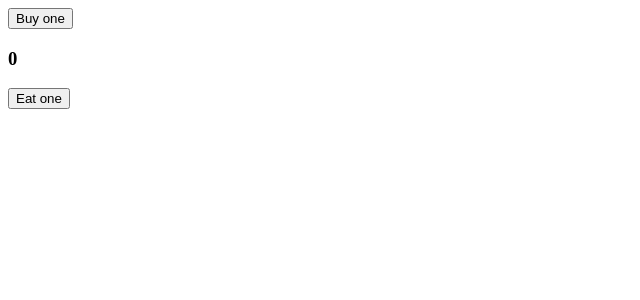
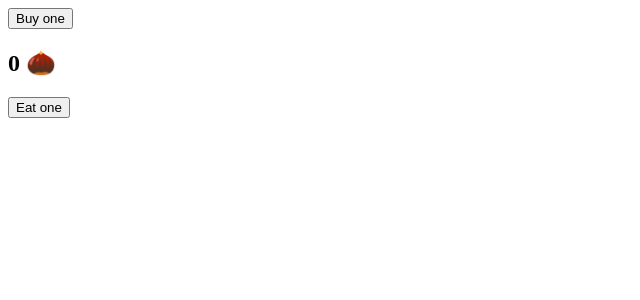
Before and after one commit to laurakocsis/goldenacornapp, a React app: page / in a window 1280 px wide. Shown: the top 300 px of the page, without its empty margins (0-640 px from the left). Built offline with nearby package versions, Linux system fonts and the light colour scheme; the HTML template or start-up script is replaced by a standard one.

Commit message:
feat(goldenacorn): counting with arrow keys

```diff
--- a/src/App.js
+++ b/src/App.js
@@ -31,12 +31,22 @@ class App extends Component {
       <React.Fragment>
         <Button clicked={this.incrementCount} value={this.state.buttons[0].text} />
         <Display>
-          <h3>{this.state.count}</h3>
+          <h2>{this.state.count} 🌰</h2>
         </Display>
         <Button clicked={this.decreaseCount} value={this.state.buttons[1].text} />
       </React.Fragment>
     )
   }
+
+  componentDidMount() {
+    document.addEventListener("keydown", (e) => {
+      if (e.keyCode === 38) {
+        this.incrementCount();
+      } else if (e.keyCode === 40) {
+        this.decreaseCount();
+      }
+    });
+  }
 }
 
 export default App;
```
